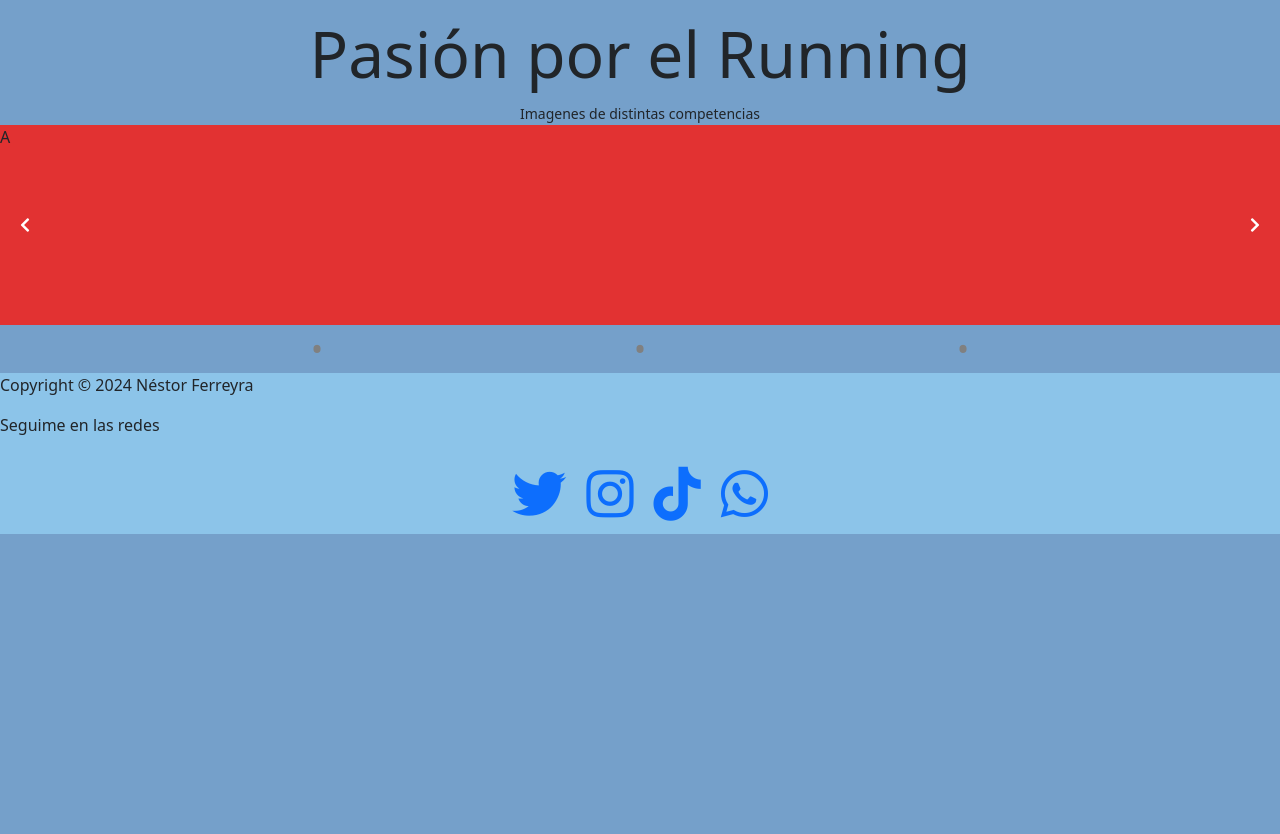
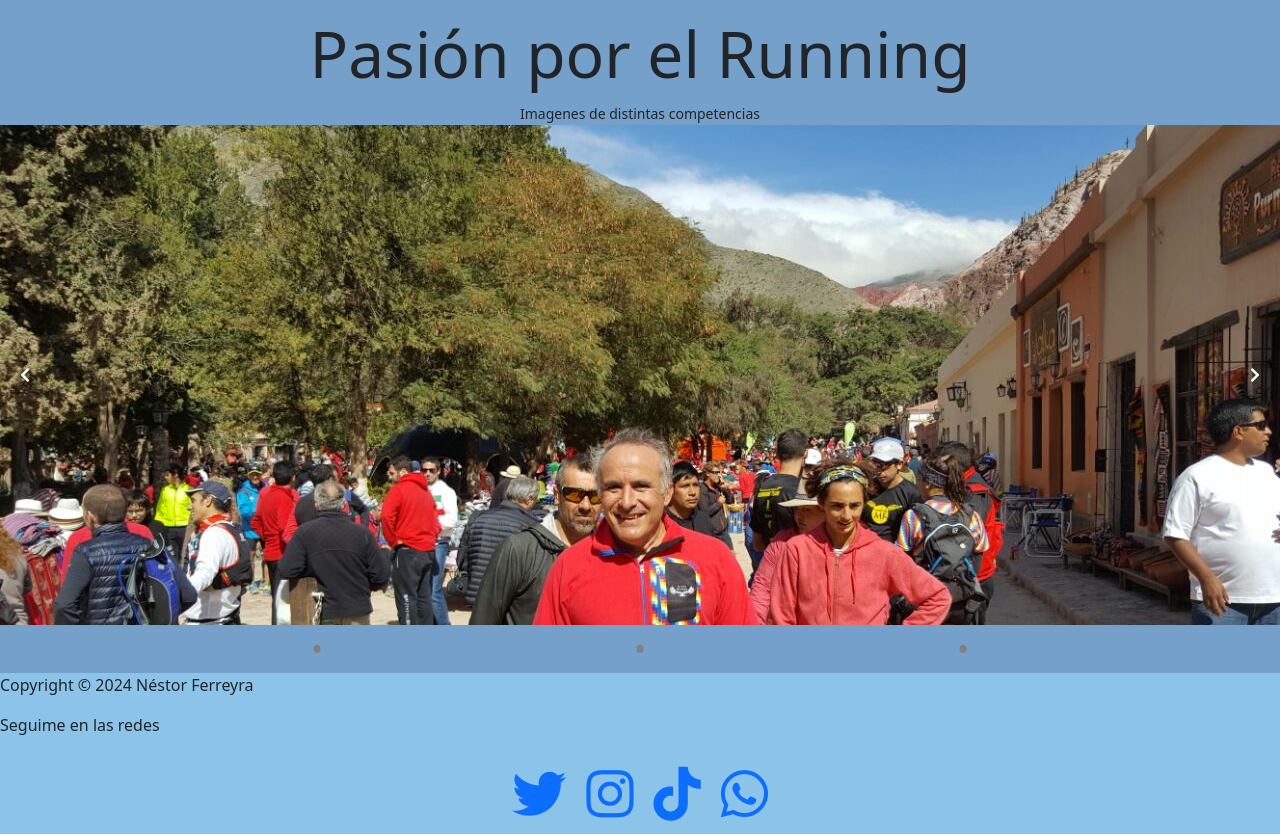
Before and after one commit to nestor2014/web_en_vercel, a Flask app: page /nosotros in a window 1280 px wide. Shown: the part 56-890 px from the top of the page. Before the commit the page ends 590 px from the top, so only its background shows below. Run offline with Flask 3, Linux system fonts and the light colour scheme; some libraries are stand-ins or nearby versions.

Commit message:
Actualizacion web nosotros1

```diff
--- a/static/css/index.css
+++ b/static/css/index.css
@@ -6,11 +6,12 @@
 
 .carrousel {
     width: 100%;
+    height: 100%;
 }
 
 .conteCarrousel {
     width: 100%;
-    height: 200px;
+    height: 500px;
     overflow: hidden;
 }
 
@@ -21,8 +22,8 @@
 }
 
 .itemCarrouselTarjeta {
-    width: 100%;
-    height: 100%;
+    width: 300%;
+    height: 300%;
 }
 
 .itemCarrouselArrows {
--- a/templates/nosotros.html
+++ b/templates/nosotros.html
@@ -2,7 +2,9 @@
 <div class="carrousel">
     <div class="conteCarrousel">
         <div class="itemCarrousel" id="itemCarrousel-1">
-            <div class="itemCarrouselTarjeta">A</div>
+            <div class="itemCarrouselTarjeta">
+                <img src="/static/img/RaidColumbia/WA00101.jpg" alt="Image description">
+            </div>
             <div class="itemCarrouselArrows">
                 <a href="#itemCarrousel-3">
                     <i class="fas fa-chevron-left"></i>
@@ -13,7 +15,9 @@
             </div>
         </div>
         <div class="itemCarrousel" id="itemCarrousel-2">
-            <div class="itemCarrouselTarjeta">B</div>
+            <div class="itemCarrouselTarjeta">
+                <img src="/static/img/RaidColumbia/WA0002.jpg" alt="Image description">
+            </div>
             <div class="itemCarrouselArrows">
                 <a href="#itemCarrousel-1">
                     <i class="fas fa-chevron-left"></i>
@@ -24,7 +28,9 @@
             </div>
         </div>
         <div class="itemCarrousel" id="itemCarrousel-3">
-            <div class="itemCarrouselTarjeta">C</div>
+            <div class="itemCarrouselTarjeta">
+                <img src="/static/img/RaidColumbia/WA0008.jpg" alt="Image description">
+            </div>
             <div class="itemCarrouselArrows">
                 <a href="#itemCarrousel-2">
                     <i class="fas fa-chevron-left"></i>
```
Also changed, not shown: static/img/RaidColumbia/WA0006.jpg (added), static/img/RaidColumbia/WA00099.jpg (added), static/img/RaidColumbia/WA00101.jpg (added).
